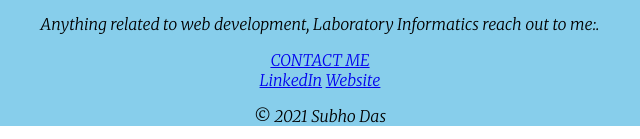
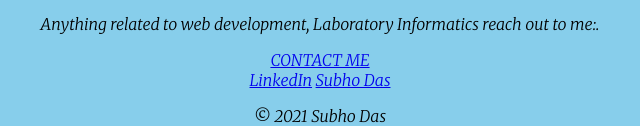
Before and after one commit to subhodas007/mi, a plain HTML site: page index.html in a window 1280 px wide. Shown: the part 1081-1220 px from the top of the page, 320-960 px from the left. Drawn offline with Linux system fonts and the light colour scheme.

Commit message:
Update index.html

```diff
--- a/index.html
+++ b/index.html
@@ -58,7 +58,7 @@
 
 <div class="bottom-container">
   <a class="footer-link" href="https://www.linkedin.com/in/dassubho/">LinkedIn</a>
-  <a class="footer-link" href="https://www.appbrewery.co/">Website</a>
+  <a class="footer-link" href="https://subhodas007.github.io/mi/">Subho Das</a>
   <p>© 2021 Subho Das</p>
 </div>
 
```
